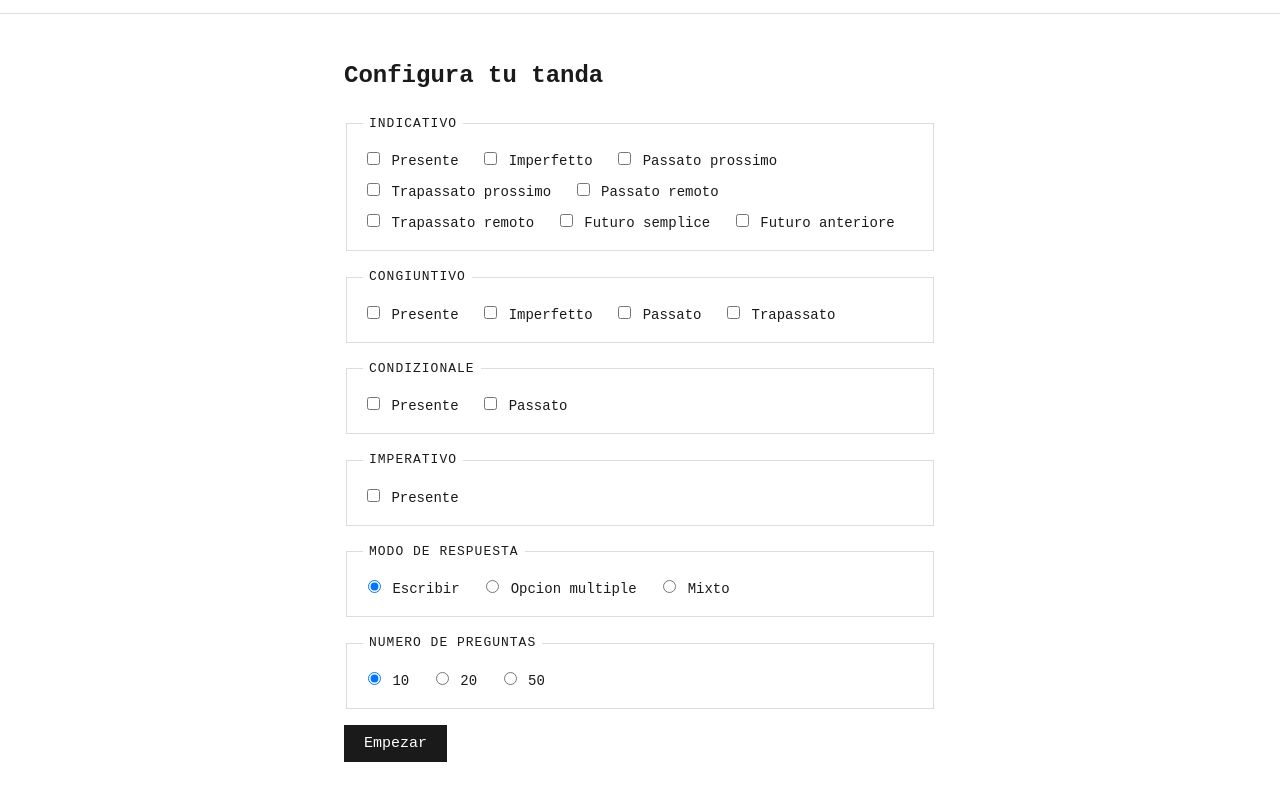
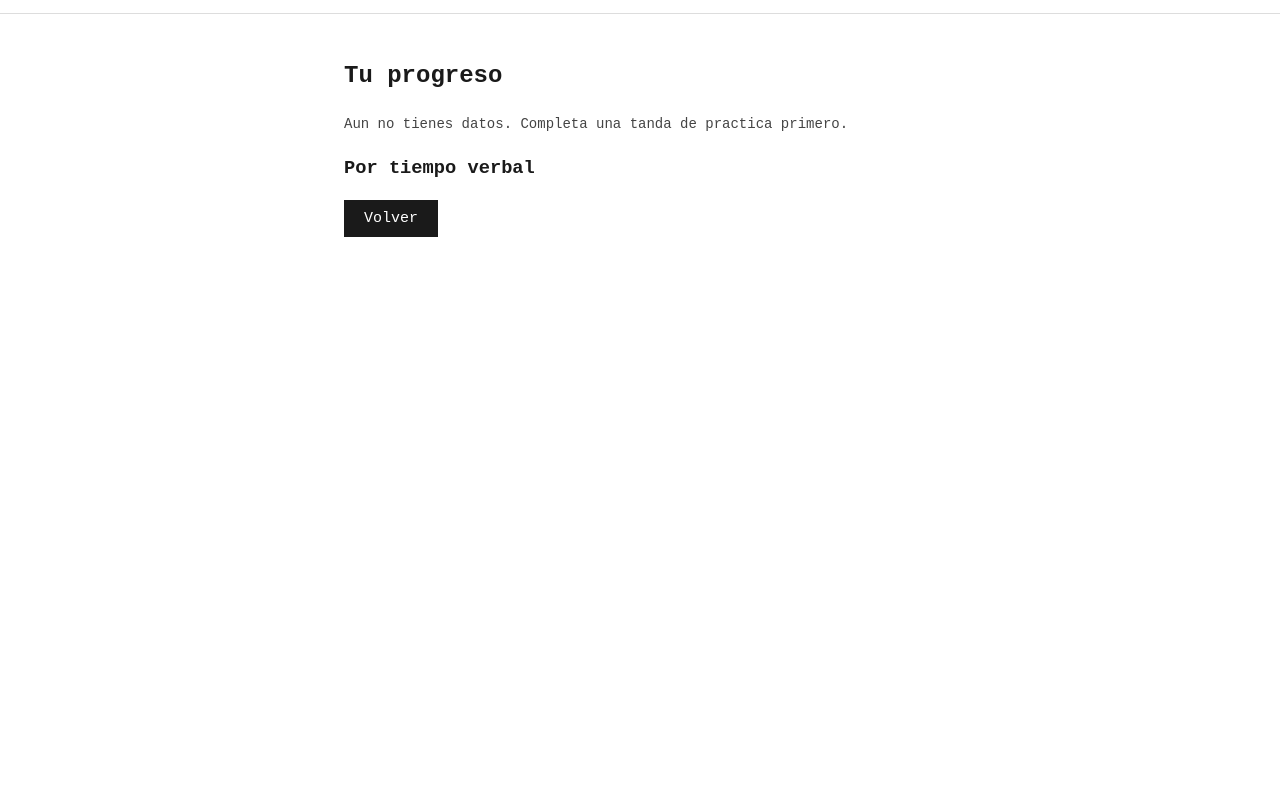
Before and after one commit to muribemo/conjugare, a website with bundled scripts: page index.html in a window 1280 px wide. Both pictures are taken after a click on the button "Progreso". Shown: the part 49-835 px from the top of the page. After the commit the page ends 800 px from the top, so only its background shows below. Built offline with nearby package versions, Linux system fonts and the light colour scheme.

Commit message:
Add progress screen: per-tense stats and weakest-tenses summary

```diff
--- a/index.html
+++ b/index.html
@@ -93,7 +93,14 @@
       <button id="retry-session-btn" type="button" class="primary-btn">Repetir tanda</button>
       <button id="back-to-setup-btn" type="button" class="primary-btn">Configurar otra</button>
     </section>
-    <section id="screen-progress" class="screen" hidden></section>
+    <section id="screen-progress" class="screen" hidden>
+      <h2>Tu progreso</h2>
+      <p id="progress-empty" class="subtitle" hidden>Aun no tienes datos. Completa una tanda de practica primero.</p>
+      <div id="progress-weakest"></div>
+      <h3>Por tiempo verbal</h3>
+      <div id="progress-by-tense"></div>
+      <button id="back-from-progress-btn" type="button" class="primary-btn">Volver</button>
+    </section>
   </main>
 
   <script src="js/conjugation-engine.js"></script>
--- a/js/app.js
+++ b/js/app.js
@@ -179,10 +179,48 @@
     });
   }
 
+  function renderProgressScreen() {
+    const stats = Stats.getStats(window.localStorage);
+    const entries = Object.entries(stats.byTense);
+    const emptyEl = document.getElementById('progress-empty');
+    const weakestEl = document.getElementById('progress-weakest');
+    const byTenseEl = document.getElementById('progress-by-tense');
+
+    if (entries.length === 0) {
+      emptyEl.hidden = false;
+      weakestEl.innerHTML = '';
+      byTenseEl.innerHTML = '';
+      return;
+    }
+    emptyEl.hidden = true;
+
+    const weakest = Stats.getWeakestTenses(window.localStorage, { minSamples: 3 }).slice(0, 3);
+    weakestEl.innerHTML = weakest.length
+      ? `<h3>A reforzar</h3>${weakest.map((w) =>
+          `<div class="breakdown-row"><span>${TENSE_LABELS[w.tense]}</span><span>${Math.round(w.accuracy * 100)}%</span></div>`
+        ).join('')}`
+      : '';
+
+    byTenseEl.innerHTML = entries.map(([tense, s]) =>
+      `<div class="breakdown-row"><span>${TENSE_LABELS[tense]}</span><span>${s.correct}/${s.total}</span></div>`
+    ).join('');
+  }
+
+  function initProgressScreen() {
+    document.getElementById('nav-progress').addEventListener('click', () => {
+      showScreen('screen-progress');
+      renderProgressScreen();
+    });
+    document.getElementById('back-from-progress-btn').addEventListener('click', () => {
+      showScreen('screen-setup');
+    });
+  }
+
   document.addEventListener('DOMContentLoaded', () => {
     initSetupScreen();
     initPracticeScreen();
     initResultScreen();
+    initProgressScreen();
     showScreen('screen-setup');
   });
 })();
--- a/style.css
+++ b/style.css
@@ -128,3 +128,5 @@ fieldset label {
 }
 
 #retry-session-btn { margin-right: 8px; }
+
+#progress-weakest .breakdown-row { border-color: var(--error); }
```
